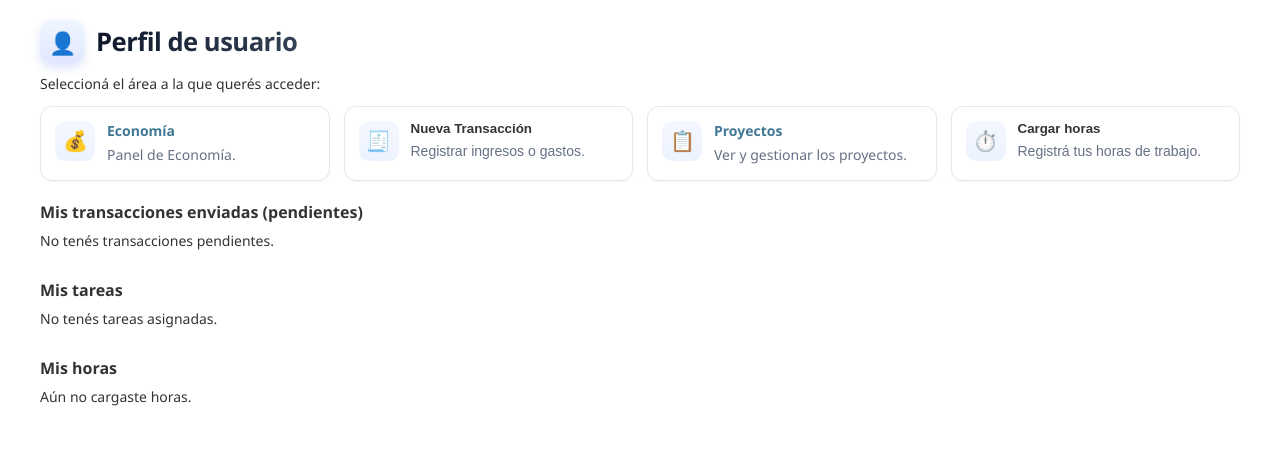
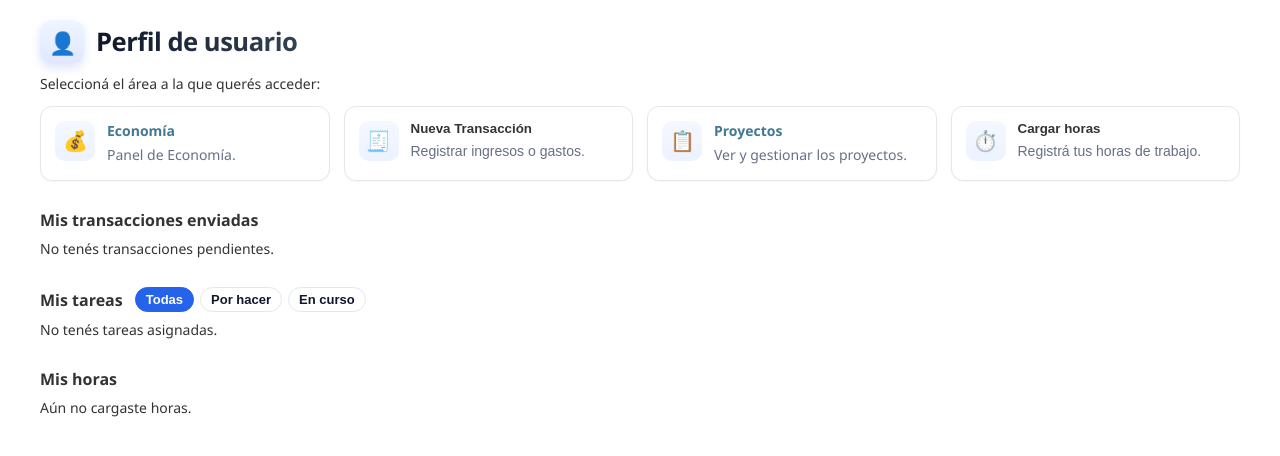
Before and after one commit to D3S2021/d3s_system, a Django app: page /perfil/ in a window 1280 px wide. Shown: the part 53-509 px from the top of the page. Run offline with Django 5.2, Linux system fonts and the light colour scheme; the visitor is signed in with stand-in values (Sample User, id 1); data that the repository does not hold is empty.

Commit message:
Cambios en estados de tarea y perfil filtros

```diff
--- a/templates/perfil.html
+++ b/templates/perfil.html
@@ -175,18 +175,53 @@
   }
   .btn-detalle:hover { background: #dbeafe; }
 
-  /* Botón primario “Tomar” */
-  .btn-tomar{
+  /* Botones de acción en cards */
+  .btn-tomar,
+  .btn-estado{
     border:none;
-    background:#2563eb;
-    color:#fff;
     font-weight:700;
     border-radius:6px;
     padding:4px 10px;
     cursor:pointer;
-    transition:opacity .15s ease;
+    transition:opacity .15s ease, background .15s ease;
+    color:#fff;
   }
+  .btn-tomar{ background:#2563eb; }
   .btn-tomar:hover{ opacity:.9; }
+
+  .btn-start{ background:#f59e0b; }     /* Empezar */
+  .btn-start:hover{ background:#d97706; }
+  .btn-finish{ background:#16a34a; }    /* Terminada */
+  .btn-finish:hover{ background:#15803d; }
+
+  /* ===== NUEVO: filtro junto al título ===== */
+  .tareas-head{
+    margin-top:28px;
+    display:flex;
+    align-items:center;
+    gap:12px;
+    flex-wrap:wrap;
+  }
+  .tareas-filter{
+    display:flex;
+    gap:6px;
+    align-items:center;
+  }
+  .filter-btn{
+    border:1px solid #e5e7eb;
+    background:#fff;
+    color:#0f172a;
+    border-radius:999px;
+    padding:4px 10px;
+    font-weight:600;
+    font-size:13px;
+    cursor:pointer;
+  }
+  .filter-btn.is-active{
+    background:#2563eb;
+    border-color:#2563eb;
+    color:#fff;
+  }
 </style>
 {% endblock %}
 
@@ -268,7 +303,9 @@
   </div>
 </div>
 
-<h2>Mis transacciones enviadas (pendientes)</h2>
+<h2 class="tareas-head">
+  <span>Mis transacciones enviadas</span>
+</h2>
 {% if mis_pendientes %}
   <table class="perfil-txs">
     <thead><tr><th>Fecha</th><th>Importe</th><th>Descripción</th><th>Estado</th><th>Editar</th></tr></thead>
@@ -293,12 +330,22 @@
 {% endif %}
 
 {# ========= MIS TAREAS ASIGNADAS ========= #}
-<h2 style="margin-top:28px">Mis tareas</h2>
+
+{# NUEVO: título + filtro al lado #}
+<h2 class="tareas-head">
+  <span>Mis tareas</span>
+  <span class="tareas-filter" aria-label="Filtrar tareas">
+    <button type="button" class="filter-btn is-active" data-filter="all">Todas</button>
+    <button type="button" class="filter-btn" data-filter="todo">Por hacer</button>
+    <button type="button" class="filter-btn" data-filter="doing">En curso</button>
+  </span>
+</h2>
 
 {% if tareas_asignadas %}
-  <div class="tareas-grid">
+  <div class="tareas-grid" id="tareasGrid">
     {% for t in tareas_asignadas %}
-      <div class="tarea-card">
+      {# NUEVO: data-estado para filtrar #}
+      <div class="tarea-card" data-estado="{{ t.estado }}">
         <div class="tarea-header">
           <div class="tarea-titulo">{{ t.titulo }}</div>
 
@@ -309,13 +356,32 @@
               data-url="{% url 'proyectos:tarea_detalle_modal' t.id %}?context=perfil"
             >Detalle</button>
 
-            {# --- BOTÓN TOMAR (solo si hay más de un asignado y el usuario está asignado) --- #}
+            {# --- BOTÓN TOMAR (si hay >1 asignado y el usuario está asignado) --- #}
             {% if t.asignados.count > 1 and request.user in t.asignados.all %}
               <form method="post" action="{% url 'proyectos:tarea_tomar' t.id %}" style="display:inline;">
                 {% csrf_token %}
                 <input type="hidden" name="next" value="{{ request.get_full_path }}">
                 <button type="submit" class="btn-tomar">Tomar</button>
               </form>
+            {% endif %}
+
+            {# --- Botón de estado (Empezar/Terminada) --- #}
+            {% if request.user in t.asignados.all %}
+              {% if t.estado == 'todo' %}
+                <button type="button"
+                        class="btn-estado btn-start js-tarea-estado"
+                        data-action="start"
+                        data-url="{% url 'proyectos:tarea_cambiar_estado' t.id %}">
+                  Empezar
+                </button>
+              {% elif t.estado == 'doing' %}
+                <button type="button"
+                        class="btn-estado btn-finish js-tarea-estado"
+                        data-action="finish"
+                        data-url="{% url 'proyectos:tarea_cambiar_estado' t.id %}">
+                  Terminada
+                </button>
+              {% endif %}
             {% endif %}
           </div>
         </div>
@@ -548,6 +614,29 @@ function getCookie(name){
   return m ? m.pop() : '';
 }
 
+/* ===== NUEVO: Filtro de tareas (cliente) ===== */
+(function(){
+  const grid = document.getElementById('tareasGrid');
+  const buttons = document.querySelectorAll('.tareas-filter .filter-btn');
+  if(!grid || !buttons.length) return;
+
+  function applyFilter(val){
+    const cards = grid.querySelectorAll('.tarea-card');
+    cards.forEach(card=>{
+      const est = (card.getAttribute('data-estado') || '').trim();
+      const show = (val === 'all') || (est === val);
+      card.style.display = show ? '' : 'none';
+    });
+  }
+  buttons.forEach(btn=>{
+    btn.addEventListener('click', ()=>{
+      buttons.forEach(b=>b.classList.remove('is-active'));
+      btn.classList.add('is-active');
+      applyFilter(btn.dataset.filter);
+    });
+  });
+})();
+
 /* Toggle de detalles en "Mis horas" (agrupado) */
 document.addEventListener('click', function(e){
   const btn = e.target.closest('.js-ver-detalles');
@@ -697,5 +786,50 @@ document.addEventListener('click', function(e){
   overlay.addEventListener('click', (e)=>{ if(e.target === overlay) closeModal(); });
   document.addEventListener('keydown', (e)=>{ if(e.key === 'Escape') closeModal(); });
 })();
+
+/* Acciones Empezar/Terminada desde las cards (ya lo tenías) */
+document.addEventListener('click', async function(e){
+  const btn = e.target.closest('.js-tarea-estado');
+  if (!btn) return;
+
+  const action = btn.getAttribute('data-action');
+  const url    = btn.getAttribute('data-url');
+  if (!action || !url) return;
+
+  btn.disabled = true;
+  try{
+    const r = await fetch(url, {
+      method: 'POST',
+      headers: {
+        'X-Requested-With': 'XMLHttpRequest',
+        'X-CSRFToken': getCookie('csrftoken'),
+        'Content-Type': 'application/x-www-form-urlencoded;charset=UTF-8'
+      },
+      body: new URLSearchParams({ action })
+    });
+    const data = await r.json();
+
+    if (!data.ok){
+      alert(data.error || 'No se pudo actualizar el estado.');
+      btn.disabled = false;
+      return;
+    }
+
+    if (action === 'start'){
+      btn.textContent = 'Terminada';
+      btn.classList.remove('btn-start');
+      btn.classList.add('btn-finish');
+      btn.setAttribute('data-action', 'finish');
+      btn.disabled = false;
+    } else {
+      const card = btn.closest('.tarea-card');
+      if (card) card.remove();
+    }
+  }catch(err){
+    console.error(err);
+    alert('Error de red.');
+    btn.disabled = false;
+  }
+});
 </script>
 {% endblock %}
```
Also changed, not shown: proyectos/views.py (+83 -0 lines).
